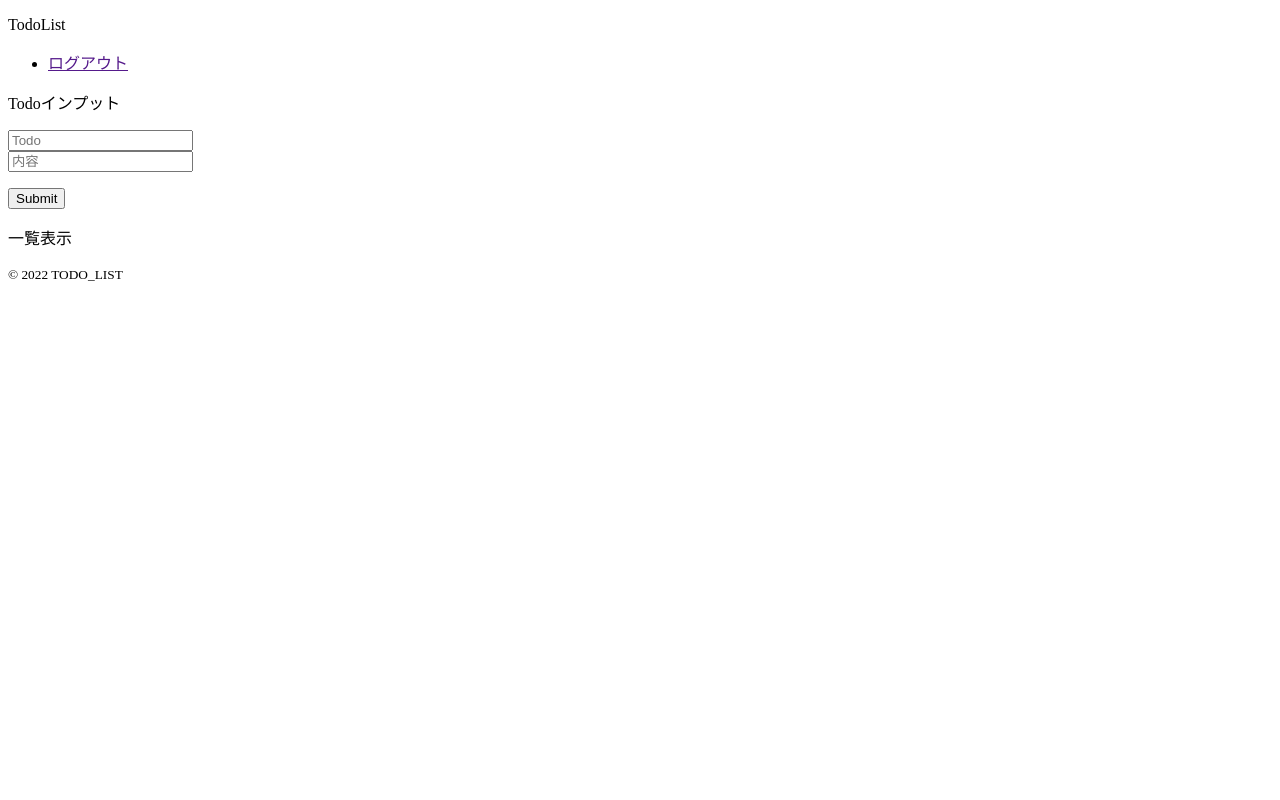
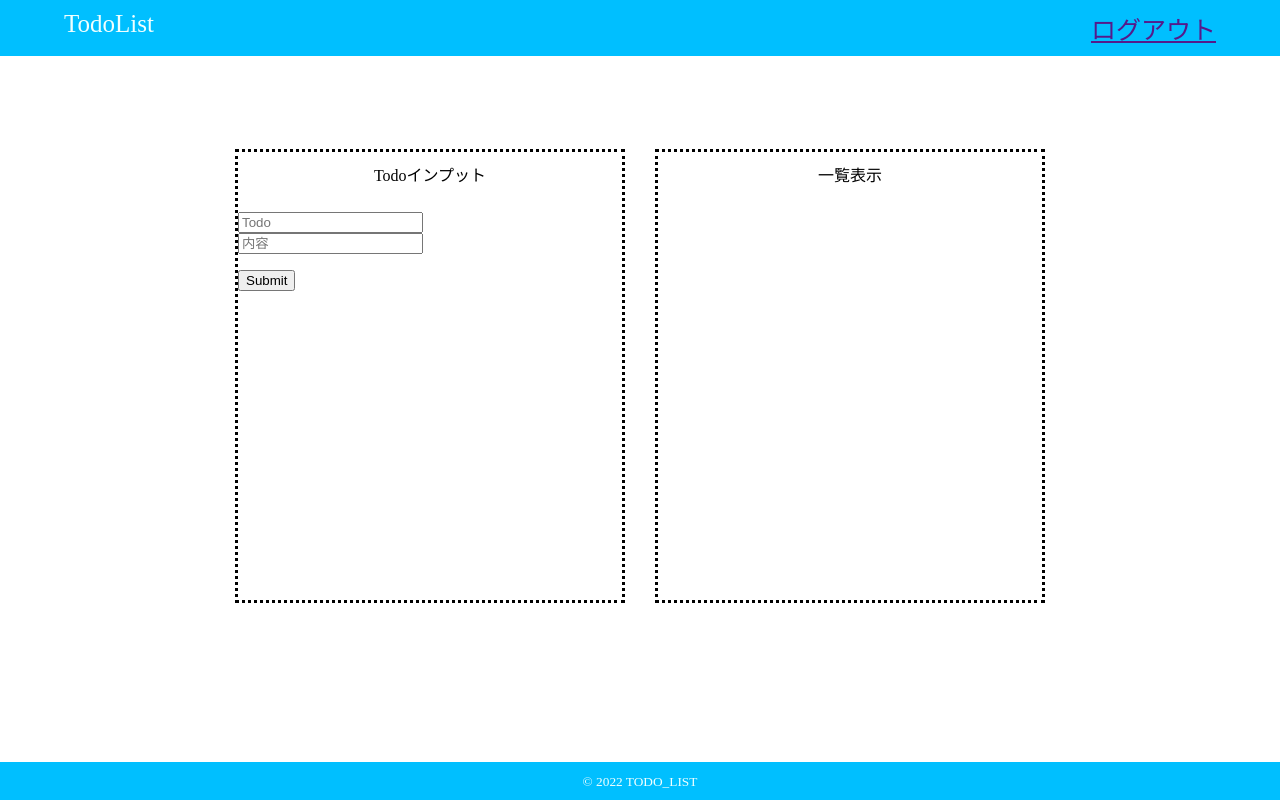
Before and after one commit to skawashi/TodoList, a PHP site: page /post/create_view.php in a window 1280 px wide. Run offline with PHP 8.4, Linux system fonts and the light colour scheme.

Commit message:
微修正

```diff
--- a/post/css/join_style.css
+++ b/post/css/join_style.css
@@ -52,7 +52,7 @@ main {
     margin: 0;
 }
 
-.login-form {
+.signup-form {
     display: flex;
     justify-content: center;
     align-items: center;
--- a/post/css/post_style.css
+++ b/post/css/post_style.css
@@ -0,0 +1,95 @@
+@charset "UTF-8";
+
+html {
+    font-size: 100%;
+    width: 100%;
+    height: 100%;
+}
+
+body {
+    width: 100%;
+    height: 100%;
+    margin: 0;
+}
+
+/*
+    header
+*/
+.page-header {
+    color: azure;
+    background-color: deepskyblue ;
+    padding: 0 5%;
+}
+.header-wrapper {
+    font-size: 25px;
+    display: flex;
+    justify-content: space-between;
+    /* align-items: center; */
+}
+
+
+.main-nav {
+    display: flex;
+    margin: 10px auto;
+    padding: 0;
+}
+
+li {
+    padding-left: 20px;
+    list-style-type: none;
+}
+
+p {
+    margin-top: 10px;
+    margin-bottom: 10px;
+}
+
+/*
+    main
+*/
+main {
+    width: 100%;
+    height: 80%;
+    margin: 0;
+}
+
+.container {
+    display: flex;
+    justify-content: center;
+    align-items: center;
+}
+
+.todo-input {
+    width: 30%;
+    height: 70%;
+    border-style: dotted;
+    margin: 15px;
+}
+
+.todo-table {
+    width: 30%;
+    height: 70%;
+    border-style: dotted;
+    margin: 15px;
+}
+
+.title {
+    display: flex;
+    justify-content: center;
+    align-content: center;
+}
+/*
+    footer
+*/
+.page-footer{
+    color: azure;
+    background-color: deepskyblue ;
+}
+
+.footer-wrapper {
+    display: flex;
+    justify-content: center;
+    position: absolute;
+    bottom: 0;
+    width: 100%;
+}
```
